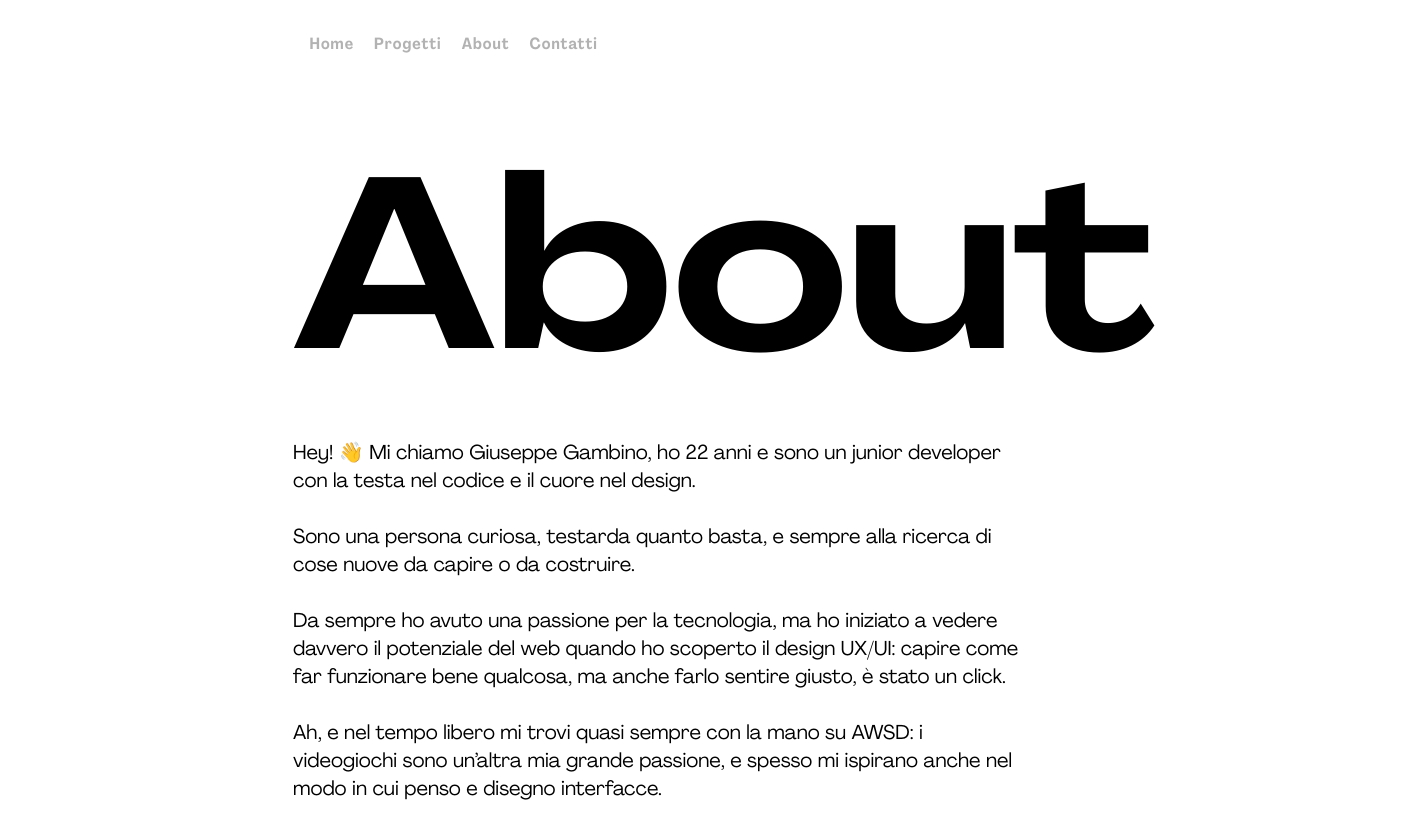
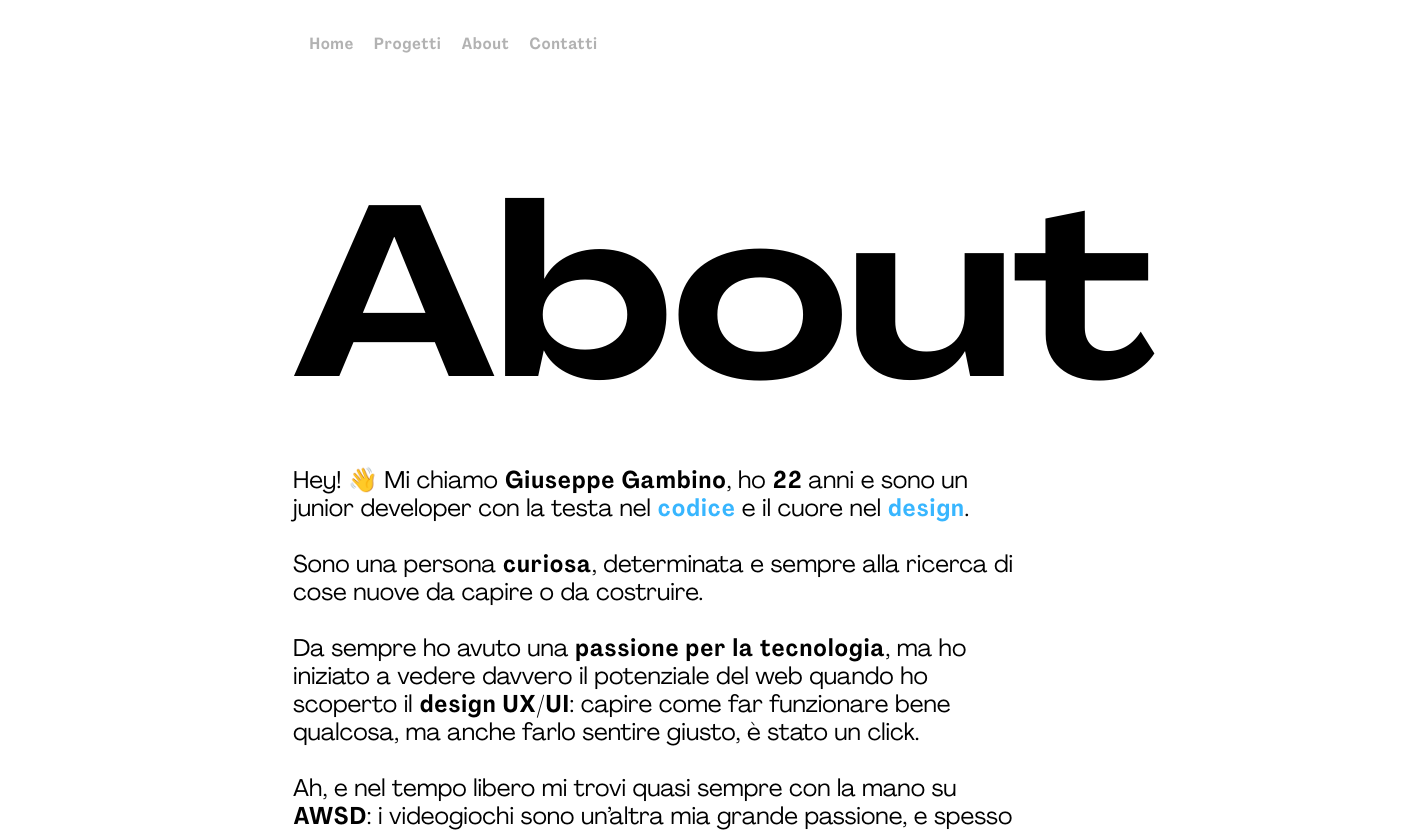
Before and after one commit to Giuseppe-Gambino/Portfolio, an Angular app: page /about in a window 1280 px wide. Shown: the top 832 px of the page, 1419 px wide, since content can reach past the window. Built offline with nearby package versions, Linux system fonts and the light colour scheme.

Commit message:
about page v1

```diff
--- a/src/app/mainComponent/navbar/navbar.component.html
+++ b/src/app/mainComponent/navbar/navbar.component.html
@@ -3,7 +3,7 @@
     <ul class="flex gap-5 text-black font-semibold">
       <li routerLink="" class="cursor-pointer">Home</li>
       <li routerLink="/portfolio" class="cursor-pointer">Progetti</li>
-      <li class="cursor-pointer">About</li>
+      <li routerLink="/about" class="cursor-pointer">About</li>
       <li class="cursor-pointer">Contatti</li>
     </ul>
   </div>
--- a/src/app/pages/about/about.component.html
+++ b/src/app/pages/about/about.component.html
@@ -21,30 +21,33 @@
       <div
         class="row-2 row-3 col-start-1 col-end-3 md:col-start-1 md:col-end-1 md:pe-32"
       >
-        <p class="text-base md:text-xl">
-          Hey! 👋 Mi chiamo Giuseppe Gambino, ho 22 anni e sono un junior
-          developer con la testa nel codice e il cuore nel design.
+        <p class="text-base md:text-xl xl:text-[1.5rem]">
+          Hey! 👋 Mi chiamo <strong>Giuseppe Gambino</strong>, ho
+          <strong>22</strong> anni e sono un junior developer con la testa nel
+          <strong class="text-[#38b6ff]">codice</strong> e il cuore nel
+          <strong class="text-[#38b6ff]">design</strong>.
           <br />
           <br />
-          Sono una persona curiosa, testarda quanto basta, e sempre alla ricerca
-          di cose nuove da capire o da costruire.
+          Sono una persona <strong>curiosa</strong>, determinata e sempre alla
+          ricerca di cose nuove da capire o da costruire.
           <br />
           <br />
-          Da sempre ho avuto una passione per la tecnologia, ma ho iniziato a
-          vedere davvero il potenziale del web quando ho scoperto il design
-          UX/UI: capire come far funzionare bene qualcosa, ma anche farlo
-          sentire giusto, è stato un click.
+          Da sempre ho avuto una <strong>passione per la tecnologia</strong>, ma
+          ho iniziato a vedere davvero il potenziale del web quando ho scoperto
+          il <strong>design UX/UI</strong>: capire come far funzionare bene
+          qualcosa, ma anche farlo sentire giusto, è stato un click.
           <br />
           <br />
-          Ah, e nel tempo libero mi trovi quasi sempre con la mano su AWSD: i
-          videogiochi sono un’altra mia grande passione, e spesso mi ispirano
-          anche nel modo in cui penso e disegno interfacce.
+          Ah, e nel tempo libero mi trovi quasi sempre con la mano su
+          <strong>AWSD</strong>: i videogiochi sono un’altra mia grande
+          passione, e spesso mi ispirano anche nel modo in cui penso e disegno
+          interfacce.
         </p>
       </div>
     </div>
   </section>
   <!-- sezione percorso/skills -->
-  <section class="mb-[10vh] md:mb-[30vh]">
+  <section class="mb-[10vh] md:mb-[23vh]">
     <div class="flex flex-col md:flex-row gap-x-16">
       <!-- img -->
       <div class="md:w-2/5 mb-6 md:mb-0">
@@ -66,7 +69,7 @@
             Il mio Stack
           </h1>
           <div class="text-base md:text-xl">
-            <p class="text-[1.2rem] md:text-[1.5rem]">
+            <p class="text-xl xl:text-[1.5rem]">
               Dopo aver esplorato da autodidatta il mondo del web, ho deciso di
               approfondire con un percorso strutturato e mi sono buttato a
               capofitto nello sviluppo full stack.
@@ -74,7 +77,7 @@
               Oggi lavoro principalmente con:
             </p>
 
-            <ul class="text-[1.2rem] md:text-[1.5rem] list-disc ps-10 py-3">
+            <ul class="text-xl xl:text-[1.5rem] list-disc ps-10 py-3">
               <li>
                 <strong class="text-[#38b6ff]">Angular </strong>(frontend)
               </li>
@@ -92,7 +95,7 @@
               </li>
             </ul>
             <br /><br />
-            <p class="text-[1.2rem] md:text-[1.5rem]">
+            <p class="text-xl xl:text-[1.5rem]">
               Cerco sempre di bilanciare struttura, performance e stile, con un
               occhio attento a dettagli, transizioni fluide e coerenza visiva.
               Mi piace quando le cose funzionano bene, ma anche quando hanno
@@ -104,39 +107,38 @@
     </div>
   </section>
   <!-- il mio set-up -->
-  <section class="mb-[10vh] md:mb-[15vh]">
-    <div class="flex flex-col md:flex-row">
+  <section class="mb-[10vh] md:mb-[24vh]">
+    <div class="flex flex-col-reverse md:flex-row">
       <!-- testo -->
-      <div class="flex flex-col h-full w-2/5">
+      <div class="flex flex-col h-full md:w-2/5">
         <h1
-          class="font-agrandirWideBold text-[2rem] md:text-[4rem] xl:text-[6rem] z-10 mb-2 md:-mb-1"
+          class="font-agrandirWideBold text-[2rem] md:text-[4rem] xl:text-[6rem] z-10 mb-2 md:mb-4 leading-[1.1]"
         >
           La mia <br />
           Postazione
         </h1>
         <div class="text-base md:text-xl">
-          <p class="text-[1.2rem] md:text-[1.5rem]">
-            Dopo aver esplorato da autodidatta il mondo del web, ho deciso di
-            approfondire con un percorso strutturato e mi sono buttato a
-            capofitto nello sviluppo full stack.
+          <p class="text-xl xl:text-[1.5rem] md:pe-[6rem]">
+            l mio spazio di lavoro è il mio piccolo mondo.
             <br /><br />
-            Oggi lavoro principalmente con:
-          </p>
-
-          <br /><br />
-          <p class="text-[1.2rem] md:text-[1.5rem]">
-            Cerco sempre di bilanciare struttura, performance e stile, con un
-            occhio attento a dettagli, transizioni fluide e coerenza visiva. Mi
-            piace quando le cose funzionano bene, ma anche quando hanno
-            carattere.
+            È lì che prendo un’idea e cerco di trasformarla in qualcosa di
+            reale. C’è <strong>ordine</strong>, ma anche un po’ di
+            <strong>caos creativo</strong>.<br />Ho tutto quello che mi serve:
+            la mia tastiera analogica, un paio di <strong>monitor</strong>, una
+            playlist in sottofondo e magari una tazza di <strong>caffè</strong>.
+            <br /><br />È da lì che è partito tutto — ed è lì che continuo a
+            costruire.
           </p>
         </div>
       </div>
       <!-- img -->
-      <div class="w-3/5">
+      <div class="md:w-3/5 flex flex-col justify-end">
         <div
-          class="setup bg-cover bg-center box rounded-3xl bg-slate-600 w-[53rem] h-[30rem] me-8"
+          class="setup bg-cover box rounded-3xl bg-slate-600 bg-right w-full md:w-[98%] h-[20vh] md:h-[28rem]"
         ></div>
+        <h4 class="font-moontime text-[2rem] md:text-[5rem] text-end me-8">
+          dove tutto nasce
+        </h4>
       </div>
     </div>
   </section>
--- a/src/app/pages/about/about.component.scss
+++ b/src/app/pages/about/about.component.scss
@@ -4,6 +4,7 @@
 
 .setup {
   background-image: url("/SetUp.png");
+  background-size: 105%;
 }
 
 li {
```
